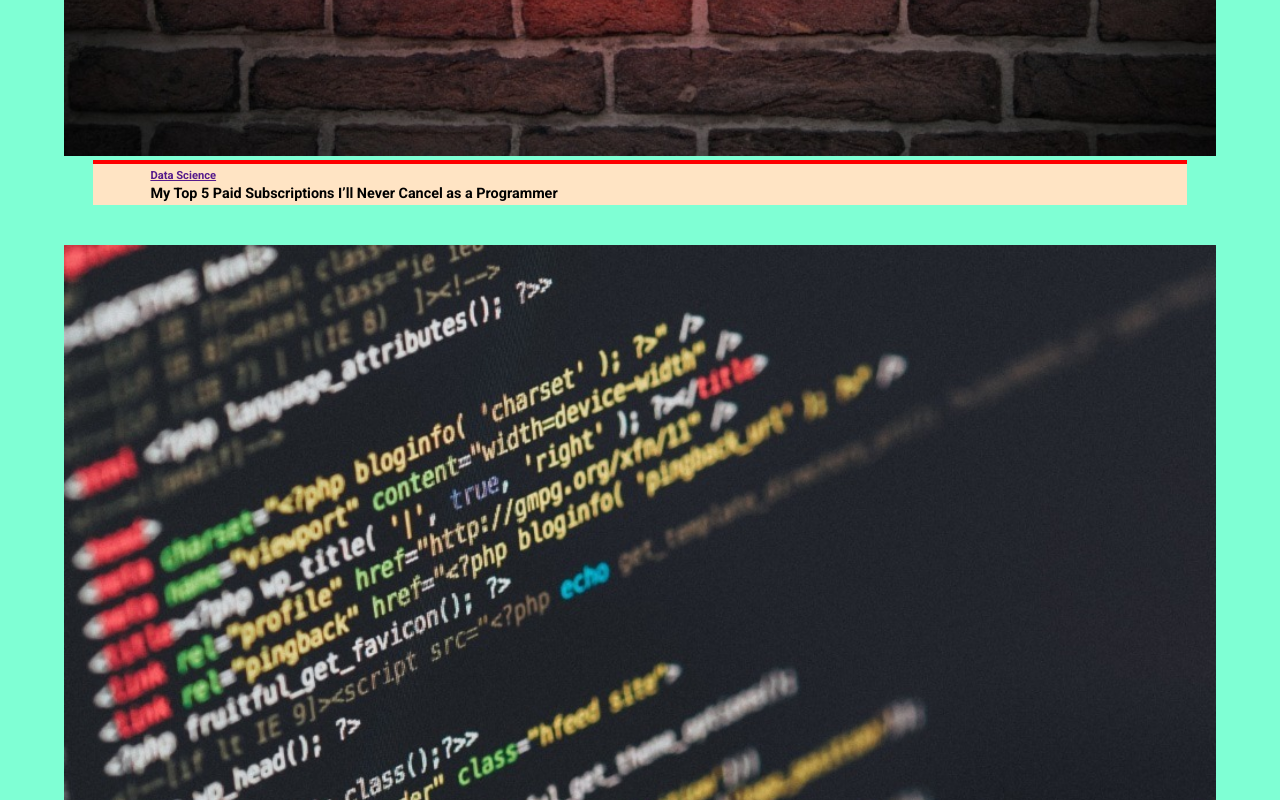
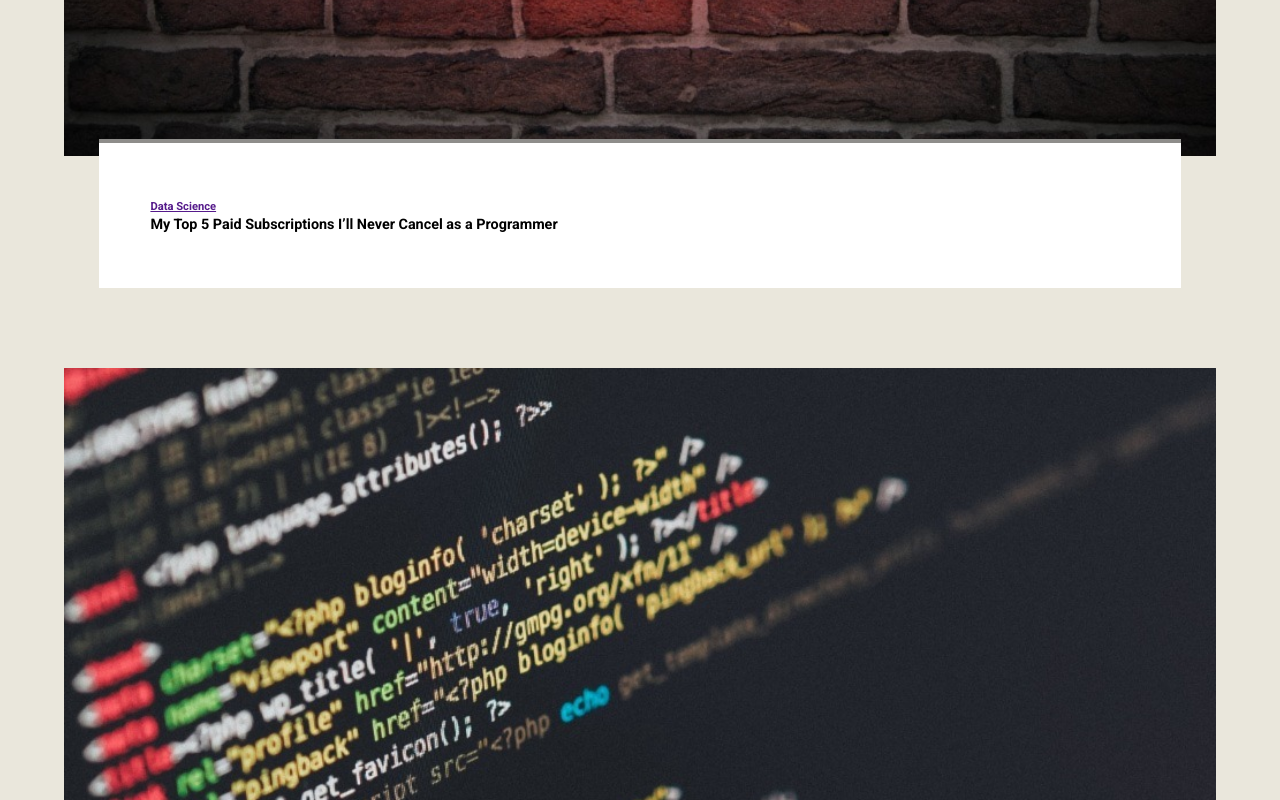
Before and after one commit to AdamAbdulkareem/BLOG-POST-WEBSITE, a plain HTML site: page index.html in a window 1280 px wide. Shown: the part 1100-1900 px from the top of the page. Drawn offline with Linux system fonts and the light colour scheme.

Commit message:
Modify index.html and style.css files

```diff
--- a/style.css
+++ b/style.css
@@ -1,17 +1,21 @@
 @import url('https://fonts.googleapis.com/css2?family=Roboto:wght@700&display=swap');
+
 * {
     margin: 0;
     padding: 0;
     border: 0;
 }
-body{
-    background-color: aquamarine;
+
+body {
+    background-color: #EAE7DC;
 }
-header{
-    background-color:aliceblue;
-    border-bottom: 5px red solid;
+
+header {
+    background-color: #ffffff;
+    border-bottom: 5px #8E8D8A solid;
     margin-block-end: .6rem;
 }
+
 .company-logo {
     position: relative;
     top: 0;
@@ -26,27 +30,38 @@ header{
 }
 
 .blog-post {
+    position: relative;
     width: 90%;
     margin-inline: auto;
     margin-top: 2.5rem;
+    margin-bottom: 5rem;
+    padding-bottom: 10%;
 }
 
 .blog-txt {
+    position: absolute;
+    right: 0;
+    left: 0;
+    bottom: 0;
     width: 85%;
     margin-inline: auto;
     font-family: 'Roboto', sans-serif;
-    background-color: bisque;
-    padding-inline: 5%;
+    background-color: #ffffff;
+    padding-block: 4.5%;
+    padding-inline: 4.5%;
     text-align: left;
-    border-top: 4.5px red solid;
+    border-top: 4.5px #8E8D8A solid;
 }
-.blog-txt a{
+
+.blog-txt a {
     font-size: 0.7rem;
 }
-.blog-txt span{
+
+.blog-txt span {
     font-size: 0.9rem;
     line-height: 1.4rem;
 }
+
 .blog-post .blog-img {
     width: 100%;
     height: 100%;
```
